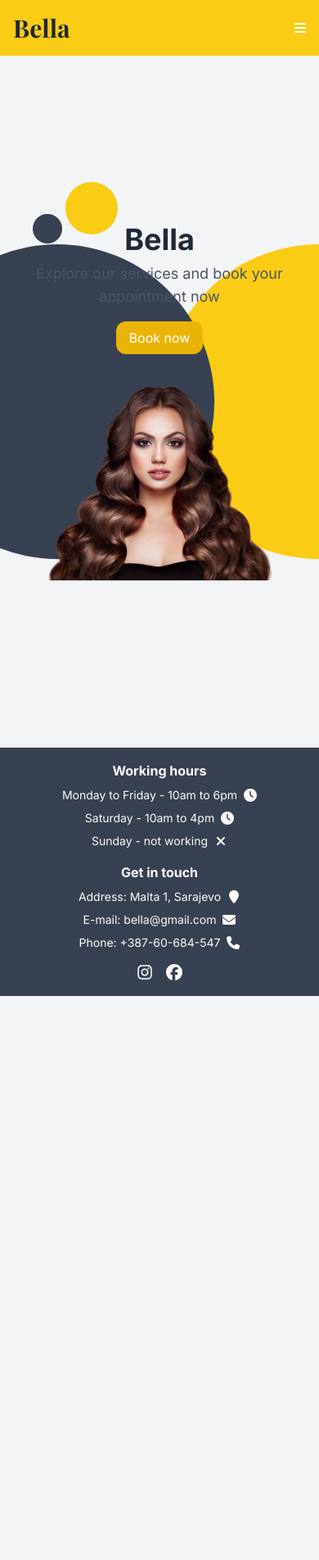
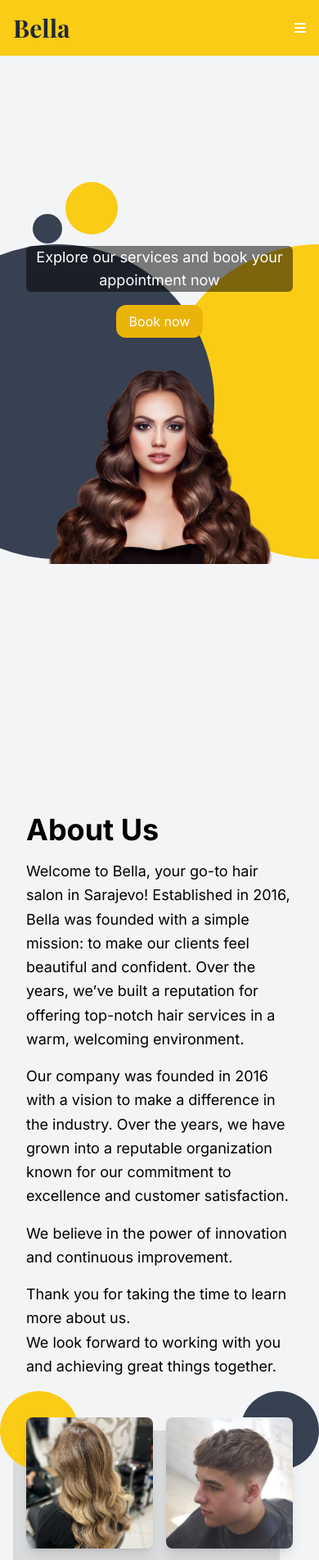
Before and after one commit to TinMarincic/Full-stack-application-project, a Next.js app in the folder apps/web/: page / in a window 390 px wide. Shown: the top 1903 px of the page at 82% size. Before the commit the page ends 1215 px from the top, so only its background shows below. Built offline with nearby package versions, Linux system fonts and the light colour scheme.

Commit message:
fixed responsiveness and started google calendar integration

```diff
--- a/apps/web/package.json
+++ b/apps/web/package.json
@@ -12,7 +12,8 @@
     "next": "14.2.5",
     "nodemailer": "^6.9.14",
     "react": "^18",
-    "react-dom": "^18"
+    "react-dom": "^18",
+    "react-google-calendar-api": "^2.3.0"
   },
   "devDependencies": {
     "@types/node": "^20",
--- /dev/null
+++ b/apps/web/src/app/booking/calendar.tsx
@@ -0,0 +1,76 @@
+import React, {ReactNode, SyntheticEvent} from 'react';
+import ApiCalendar from 'react-google-calendar-api';
+
+const config = {
+  clientId: process.env.REACT_APP_GOOGLE_CLIENT_ID as string,
+  apiKey: process.env.REACT_APP_GOOGLE_API_KEY as string,
+  scope: "https://www.googleapis.com/auth/calendar",
+  discoveryDocs: [
+    "https://www.googleapis.com/discovery/v1/apis/calendar/v3/rest"
+  ]
+}
+
+
+
+const apiCalendar = new ApiCalendar(config)
+    /**
+     * List all events in the calendar
+     * @param {number} maxResults to see
+     * @param {string} calendarId to see by default use the calendar attribute
+     * @returns {any} Promise with the result.
+     *//*public listUpcomingEvents(maxResults: number, calendarId: string = this.calendar): any*/
+
+export const Calendar = () => {
+
+
+    const listEvents = () => {
+    apiCalendar.listEvents({
+        timeMin: new Date().toISOString(),
+        timeMax: new Date(2024, 8, 31).toISOString(),
+        showDeleted: true,
+        maxResults: 10,
+        orderBy: 'updated'
+    },"primary").then(({ result }: any) => {
+    console.log(result.items);
+    });
+    }
+
+    const getSingleEvent = () => {
+
+        apiCalendar.getEvent("24nhbo4sk2o879krc2vf5f4b6m").then(console.log);
+    }
+
+
+    const handleItemClick = (event: SyntheticEvent<any>, name: string): void => {
+        if (name === 'sign-in') {
+          apiCalendar.handleAuthClick()
+        } else if (name === 'sign-out') {
+          apiCalendar.handleSignoutClick();
+        }
+      }
+
+    return (
+        <div>
+        <button
+            onClick={(e) => listEvents()}
+        >
+          list events
+        </button>
+        <button
+            onClick={(e) => handleItemClick(e, 'sign-in')}
+        >
+          sign-in
+        </button>
+        <button
+            onClick={(e) => handleItemClick(e, 'sign-out')}
+        >
+          sign-out
+        </button>
+        <button
+            onClick={(e) => getSingleEvent()}
+        >
+        get event
+        </button>
+        </div>
+    );
+}
--- a/apps/web/src/app/booking/page.tsx
+++ b/apps/web/src/app/booking/page.tsx
@@ -1,8 +1,8 @@
 "use client";
 import React, { useEffect, useState } from 'react';
-console.log(process.env);
+import { Calendar } from './calendar';
 
-function getAppointment(id: number){
+function getAppointment(id: number) {
   var myHeaders = new Headers();
   myHeaders.append("Content-type", "application/json");
 
@@ -17,12 +17,9 @@ fetch(`${process.env.NEXT_PUBLIC_API_URL}/appointments/${id}?q=rezervacija_sisan
     .catch(error => console.log('error', error));
 }
 
-
-
 function isSunday(date: Date) {
   return date.getDay() === 0;
 }
-
 
 function formatTime(hours: number, minutes: number): string {
   const ampm = hours >= 12 ? 'PM' : 'AM';
@@ -30,7 +27,6 @@ function formatTime(hours: number, minutes: number): string {
   const minute = minutes < 10 ? `0${minutes}` : minutes;
   return `${hour}:${minute} ${ampm}`;
 }
-
 
 const generateTimeOptions = () => {
   const options = [];
@@ -43,7 +39,6 @@ const generateTimeOptions = () => {
 
 const timeOptions = generateTimeOptions();
 
-
 const serviceOptions = [
   "Women's Haircut",
   "Men's Haircut",
@@ -54,9 +49,14 @@ const serviceOptions = [
 ];
 
 const BookAppointment: React.FC = () => {
+  const [email, setEmail] = useState<string>('');
   const [selectedDate, setSelectedDate] = useState<string>('');
   const [selectedTime, setSelectedTime] = useState<string>('');
   const [selectedService, setSelectedService] = useState<string>('');
+
+  const handleEmailChange = (e: React.ChangeEvent<HTMLInputElement>) => {
+    setEmail(e.target.value);
+  };
 
   const handleDateChange = (e: React.ChangeEvent<HTMLInputElement>) => {
     setSelectedDate(e.target.value);
@@ -82,18 +82,33 @@ const BookAppointment: React.FC = () => {
       alert('Appointments cannot be booked on Sundays. Please select another date.');
       return;
     }
-    alert(`Appointment booked for a ${selectedService} on ${selectedDate} at ${selectedTime}`);
+    alert(`Appointment booked for a ${selectedService} on ${selectedDate} at ${selectedTime}. A confirmation email will be sent to ${email}.`);
   };
 
-  useEffect(() => {getAppointment(1)},[])
+  useEffect(() => { getAppointment(1) }, [])
 
   return (
     <div className="container mx-auto p-8 bg-gray-100 min-h-screen flex flex-col items-center justify-center relative">
-
+      <Calendar />
       <div className="absolute w-[24rem] h-[24rem] bg-gray-700 rounded-full left-[-12rem] top-1/2 transform -translate-y-1/2 overflow-hidden hidden lg:block"></div>
       <div className="absolute w-[24rem] h-[24rem] bg-yellow-400 rounded-full left-[8rem] top-1/2 transform -translate-y-1/2 overflow-hidden hidden lg:block"></div>
       <h1 className="text-4xl font-bold mb-6 z-10">Book an Appointment</h1>
       <form onSubmit={handleSubmit} className="bg-white p-6 rounded-lg shadow-lg max-w-md w-full relative z-10">
+
+        <div className="mb-4">
+          <label htmlFor="email" className="block text-lg font-medium mb-2">
+            Email
+          </label>
+          <input
+            type="email"
+            id="email"
+            value={email}
+            onChange={handleEmailChange}
+            className="w-full p-2 border border-gray-300 rounded-lg"
+            required
+          />
+        </div>
+
         <div className="mb-4">
           <label htmlFor="date" className="block text-lg font-medium mb-2">
             Select Date
@@ -110,6 +125,26 @@ const BookAppointment: React.FC = () => {
           {!isDateValid() && selectedDate && (
             <p className="text-red-500 mt-2">Appointments cannot be booked on Sundays.</p>
           )}
+        </div>
+
+        <div className="mb-6">
+          <label htmlFor="service" className="block text-lg font-medium mb-2">
+            Type of Service
+          </label>
+          <select
+            id="service"
+            value={selectedService}
+            onChange={handleServiceChange}
+            className="w-full p-2 border border-gray-300 rounded-lg"
+            required
+          >
+            <option value="" disabled>Select a service</option>
+            {serviceOptions.map((service) => (
+              <option key={service} value={service}>
+                {service}
+              </option>
+            ))}
+          </select>
         </div>
 
         <div className="mb-4">
@@ -132,34 +167,20 @@ const BookAppointment: React.FC = () => {
           </select>
         </div>
 
-        <div className="mb-6">
-          <label htmlFor="service" className="block text-lg font-medium mb-2">
-            Type of Service
-          </label>
-          <select
-            id="service"
-            value={selectedService}
-            onChange={handleServiceChange}
-            className="w-full p-2 border border-gray-300 rounded-lg"
-            required
-          >
-            <option value="" disabled>Select a service</option>
-            {serviceOptions.map((service) => (
-              <option key={service} value={service}>
-                {service}
-              </option>
-            ))}
-          </select>
-        </div>
-
         <button
           type="submit"
-          className="w-full bg-yellow-400 text-white font-bold py-2 px-4 rounded-lg hover:bg-yellow-500 transition duration-200"
-          disabled={!selectedDate || !selectedTime || !selectedService || !isDateValid()}
+          className="w-full bg-yellow-400 text-white font-bold py-2 px-4 rounded-lg hover:bg-yellow-500 transition duration-200 cursor-pointer"
+          disabled={!email || !selectedDate || !selectedTime || !selectedService || !isDateValid()}
         >
           Book Appointment
         </button>
       </form>
+
+      <div className="absolute bottom-3 left-0 right-0 text-center">
+        <p className="text-sm text-gray-600">
+          A confirmation will be sent to your email address.
+        </p>
+      </div>
     </div>
   );
 };
--- a/apps/web/src/app/layout.tsx
+++ b/apps/web/src/app/layout.tsx
@@ -79,7 +79,7 @@ export default function RootLayout({ children }: { children: React.ReactNode })
                 Home
                 <span className="absolute left-0 bottom-[-4px] w-full h-[2px] bg-white scale-x-0 group-hover:scale-x-100 transition-transform duration-300"></span>
               </Link>
-              <Link href="/about_us" className="relative group text-white text-lg" onClick={toggleMenu}>
+              {/*<Link href="/about_us" className="relative group text-white text-lg" onClick={toggleMenu}>
                 About us
                 <span className="absolute left-0 bottom-[-4px] w-full h-[2px] bg-white scale-x-0 group-hover:scale-x-100 transition-transform duration-300"></span>
               </Link>
@@ -90,7 +90,7 @@ export default function RootLayout({ children }: { children: React.ReactNode })
               <Link href="/services" className="relative group text-white text-lg" onClick={toggleMenu}>
                 Services
                 <span className="absolute left-0 bottom-[-4px] w-full h-[2px] bg-white scale-x-0 group-hover:scale-x-100 transition-transform duration-300"></span>
-              </Link>
+              </Link>*/}
               <Link href="/booking" className="relative group text-white text-lg" onClick={toggleMenu}>
                 Book appointment
                 <span className="absolute left-0 bottom-[-4px] w-full h-[2px] bg-white scale-x-0 group-hover:scale-x-100 transition-transform duration-300"></span>
--- a/apps/web/src/app/page.tsx
+++ b/apps/web/src/app/page.tsx
@@ -1,30 +1,34 @@
 import React from 'react';
 import Link from 'next/link';
 
-export default function HomePage() {
+export default function CombinedPage() {
   return (
-    <div className="relative h-screen flex items-center justify-center bg-gray-100 overflow-hidden">
-      {/* Big Circle */}
+    <div className="relative bg-gray-100 overflow-hidden">
+      {/* Home page section */}
+      <section className="relative h-screen flex items-center justify-center">
+        {/* Big circle */}
         <div className="absolute w-[24rem] h-[24rem] bg-yellow-400 rounded-full right-[-12rem] top-1/2 transform -translate-y-1/2"></div>
 
-      {/* Small Circles */}
+        {/* Small circles */}
         <div className="absolute w-[2rem] h-[2rem] bg-yellow-400 rounded-full left-20 top-1/2 transform -translate-y-1/2"></div>
         <div className="absolute w-[3rem] h-[3rem] bg-gray-700 rounded-full left-10 top-1/6 transform -translate-y-1/2"></div>
         <div className="absolute w-[4rem] h-[4rem] bg-yellow-400 rounded-full left-[5rem] top-[22%] transform -translate-y-1/2"></div>
         <div className="absolute w-[2rem] h-[2rem] bg-yellow-400 rounded-full left-20 top-1/3 transform -translate-y-1/2"></div>
         <div className="absolute w-[2.25rem] h-[2.25rem] bg-gray-700 rounded-full left-10 top-1/4 transform -translate-y-1/2"></div>
-      <div className="absolute w-[24rem] h-[24rem] bg-gray-700 rounded-full right-[8rem] top-1/2 transform -translate-y-1/2"></div>
+        <div className="absolute w-[24rem] h-[24rem] bg-gray-700 rounded-full right-[8rem] top-1/2 transform -translate-y-1/2 md:mt-4"></div>
 
-
-      <div className="relative z-10 flex flex-col items-center lg:flex-row space-y-8 lg:space-y-0 lg:space-x-8 p-8 rounded-lg">
+        <div className="relative z-10 flex flex-col items-center lg:flex-row space-y-8 lg:space-y-0 lg:space-x-8 md:mt-20 p-8 rounded-lg">
           <div className="text-center lg:text-left max-w-lg">
-          <h1 className="text-4xl lg:text-5xl font-bold text-gray-800">Bella</h1>
-          <p className="text-lg text-gray-600 mt-2">
+          <h1 className="hidden lg:block text-3xl md:text-4xl lg:text-5xl lg:ml-28 font-bold text-gray-800">Bella</h1>
+            <div className="relative">
+              <div className="absolute inset-0 bg-black opacity-50 rounded-md lg:hidden md:hidden"></div>
+              <p className="text-lg text-white md:text-gray-600 mt-2 lg:pl-20 md:ml-10 relative z-10">
                 Explore our services and book your appointment now
               </p>
-          <Link href="/booking" className="mt-4 inline-block bg-yellow-500 text-white py-2 px-4 rounded-xl hover:bg-yellow-600 transition-colors">
+            </div>
+
+            <Link href="/booking" className="mt-4 lg:ml-40 md:mt-2 inline-block bg-yellow-500 text-white py-2 px-4 rounded-xl hover:bg-yellow-600 transition-colors">
               Book now
-
             </Link>
           </div>
 
@@ -36,6 +40,123 @@ export default function HomePage() {
             />
           </div>
         </div>
+      </section>
+
+      {/* About us section (small screens only) */}
+      <section className="container mx-auto p-8 bg-gray-100 mt-12 lg:hidden">
+        <h1 className="text-4xl font-bold mb-4">About Us</h1>
+        <p className="text-lg leading-relaxed mb-4">
+          Welcome to Bella, your go-to hair salon in Sarajevo! Established in 2016,
+          Bella was founded with a simple mission: to make our clients feel beautiful
+          and confident. Over the years, we’ve built a reputation for offering top-notch
+          hair services in a warm, welcoming environment.
+        </p>
+        <p className="text-lg leading-relaxed mb-4">
+          Our company was founded in 2016 with a vision to make a difference in the
+          industry. Over the years, we have grown into a reputable organization known
+          for our commitment to excellence and customer satisfaction.
+        </p>
+        <p className="text-lg leading-relaxed mb-4">
+          We believe in the power of innovation and continuous improvement.
+        </p>
+        <p className="text-lg leading-relaxed">
+          Thank you for taking the time to learn more about us. <br />
+          We look forward to working with you and achieving great things together.
+        </p>
+
+        <div className="mt-12 mb-12 grid grid-cols-2 sm:grid-cols-2 lg:grid-cols-4 gap-4 relative">
+          <div className="absolute inset-0 bg-black opacity-10 w-full h-full rounded-lg -translate-x-4 translate-y-4"></div>
+          <div className="relative">
+            <div className="absolute top-0 left-0 w-24 h-24 bg-yellow-400 rounded-full -translate-x-8 -translate-y-8"></div>
+            <img
+              src="/images/klijent_slika_3.jpg"
+              alt="Client 3"
+              className="w-full h-40 sm:h-48 md:h-64 lg:h-80 object-cover rounded-lg shadow-lg relative z-10"
+              style={{ objectPosition: 'center' }}
+            />
+          </div>
+          <div className="relative">
+            <div className="absolute top-0 right-0 w-24 h-24 bg-gray-700 rounded-full translate-x-8 -translate-y-8"></div>
+            <img
+              src="/images/klijent_slika_4.jpg"
+              alt="Client 4"
+              className="w-full h-40 sm:h-48 md:h-64 lg:h-80 object-cover rounded-lg shadow-lg relative z-10"
+              style={{ objectPosition: 'center' }}
+            />
+          </div>
+          <div className="relative">
+            <div className="absolute bottom-0 left-0 w-24 h-24 bg-yellow-400 rounded-full -translate-x-8 translate-y-8"></div>
+            <img
+              src="/images/klijent_slika_2.jpg"
+              alt="Client 5"
+              className="w-full h-40 sm:h-48 md:h-64 lg:h-80 object-cover rounded-lg shadow-lg relative z-10"
+              style={{ objectPosition: 'center' }}
+            />
+          </div>
+          <div className="relative">
+            <div className="absolute bottom-0 right-0 w-24 h-24 bg-gray-700 rounded-full translate-x-8 translate-y-8"></div>
+            <img
+              src="/images/klijent_slika_5.jpg"
+              alt="Client 5"
+              className="w-full h-40 sm:h-48 md:h-64 lg:h-80 object-cover rounded-lg shadow-lg relative z-10"
+              style={{ objectPosition: 'center' }}
+            />
+          </div>
+        </div>
+      </section>
+
+      {/* Service table section (small screens only) */}
+      <section className="container mx-auto p-8 bg-gray-100 mt-12 lg:hidden">
+        <h2 className="text-3xl font-bold text-gray-800 mb-6 text-center">
+          Services <span className="text-yellow-500">&</span> Prices
+        </h2>
+        <div className="max-w-xl mx-auto">
+          <div className="overflow-x-auto">
+            <table className="min-w-full bg-gradient-to-b from-gray-50 to-gray-200 shadow-md rounded-lg">
+              <thead>
+                <tr className="bg-gray-700 text-white">
+                  <th className="text-left p-4 font-semibold text-lg">Service</th>
+                  <th className="text-right p-4 font-semibold text-lg">Price</th>
+                </tr>
+              </thead>
+              <tbody>
+                {[
+                  { name: "Women's Haircut", price: '30KM' },
+                  { name: "Men's Haircut", price: '10KM' },
+                  { name: "Men's Beard", price: '5KM' },
+                  { name: 'Shampoo & Blow Dry', price: '10KM' },
+                  { name: 'Full Hair Color', price: '40KM' },
+                  { name: 'Highlights', price: '10KM' },
+                ].map((service, index) => (
+                  <tr
+                    key={index}
+                    className={`${
+                      index % 2 === 0 ? 'bg-gray-100' : 'bg-gray-50'
+                    } hover:bg-yellow-100 transition-colors`}
+                  >
+                    <td className="p-4 text-gray-800 font-medium">
+                      {service.name}
+                    </td>
+                    <td className="p-4 text-right text-gray-800 font-medium">
+                      {service.price}
+                    </td>
+                  </tr>
+                ))}
+              </tbody>
+            </table>
+          </div>
+        </div>
+      </section>
+
+      {/* Contact section */}
+      <section className="container mx-auto p-8 bg-gray-100 mt-12 text-center lg:hidden">
+        <h2 className="text-3xl font-bold text-gray-800 mb-6">
+          Got a question?
+        </h2>
+        <Link href="/contact" className="inline-block bg-yellow-500 text-white py-2 px-4 rounded-xl hover:bg-yellow-600 transition-colors">
+            Contact Us
+        </Link>
+      </section>
     </div>
   );
 }
```
Also changed, not shown: 1 other file (tests, documents, lock files or other folders). Lines whose indentation alone changed are shown as unchanged.
